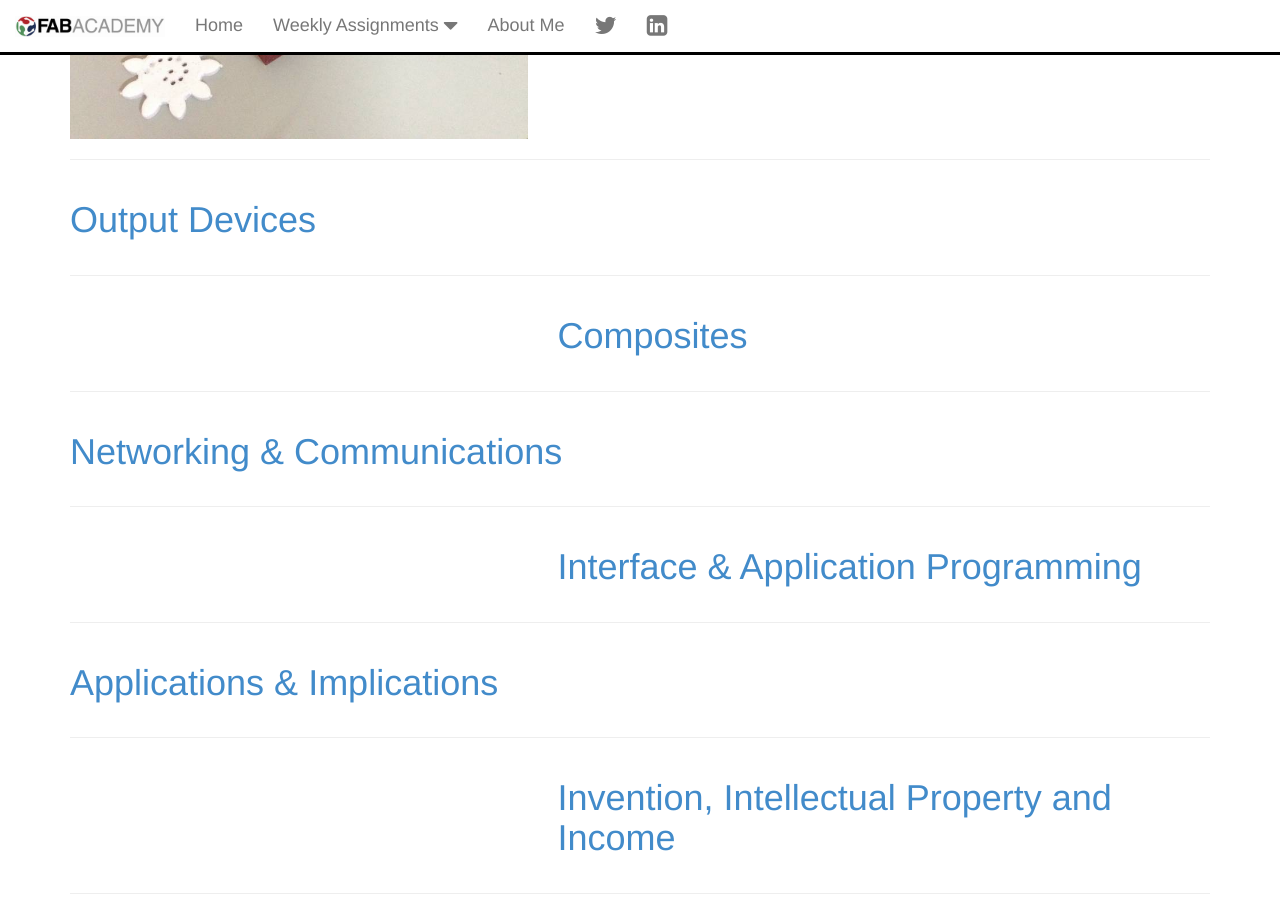
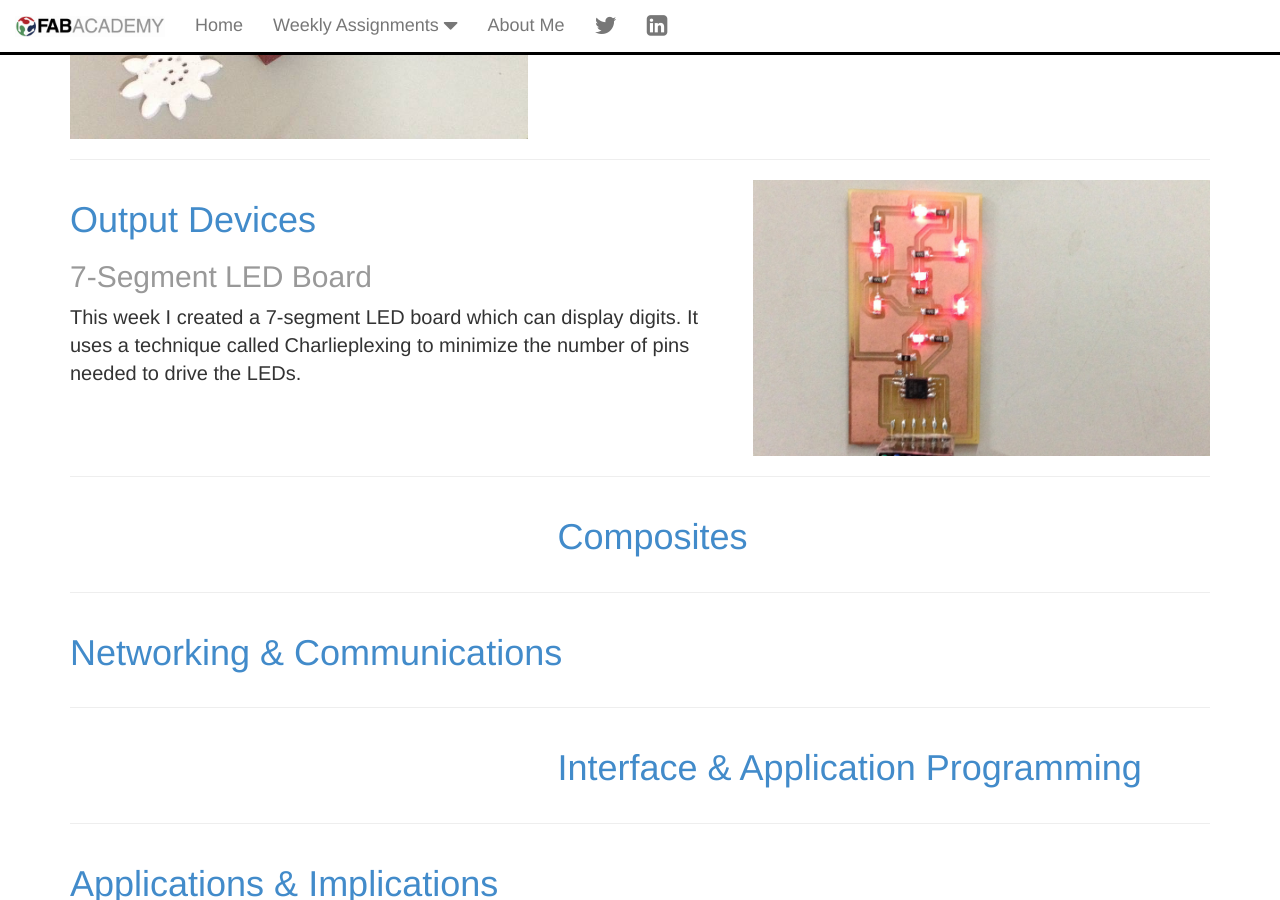
Before and after one commit to yogi/fabacademy2016, a Jekyll site: the page built from index.md, in a window 1280 px wide and 900 px high, scrolled down 3733 px. Built offline with Jekyll 4.4.1, drawn with Linux system fonts in a browser that asks for light colours.

```diff
--- a/index.md
+++ b/index.md
@@ -218,11 +218,15 @@ layout: default
 <div class="row">
 	<div class="col-md-7">
 		<a href="w14-output.html"><h1>Output Devices</h1></a>
+		<h2 class="text-muted">7-Segment LED Board</h2>
 		<p>
+		    This week I created a 7-segment LED board which can display digits. It uses a technique called Charlieplexing to
+		     minimize the number of pins needed to drive the LEDs.
 		</p>
 	</div>
 	<div class="col-md-5">
       <a href="w14-output.html">
+         <img src="images/w14-7segment-index-page.jpg" class="img-responsive" />
       </a>
 	</div>
 </div>
```
Also changed, not shown: w14-output.md (+10 -0 lines), images/w14-7segment-index-page.jpg (added), 2 other files.
